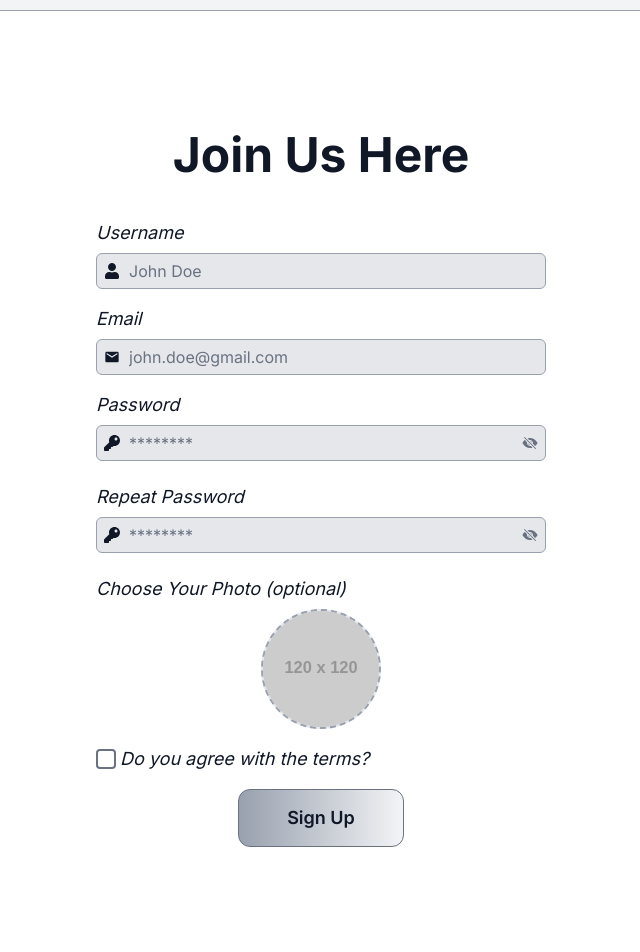
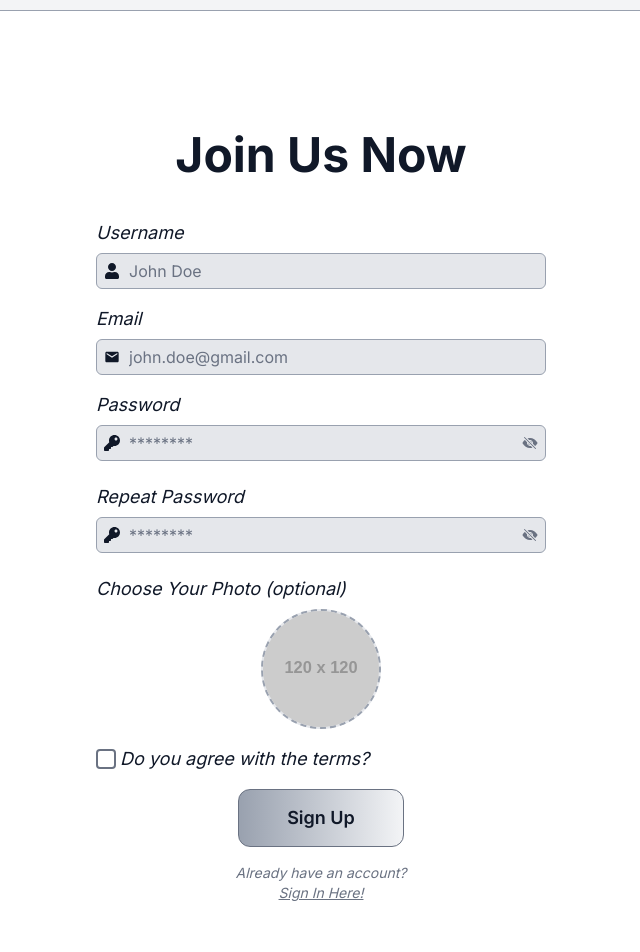
Before and after one commit to PavAndrei/solo-write-2.0, a React (Vite) app in the folder client/: page /signup in a window 1280 px wide. Shown: the part 80-1032 px from the top of the page, without its empty margins (319-959 px from the left). Built offline with nearby package versions, Linux system fonts and the light colour scheme; no server answers.

Commit message:
fix: delete excess checking if user is authorized at the main page

```diff
--- a/client/src/App.tsx
+++ b/client/src/App.tsx
@@ -7,19 +7,10 @@ import { Auth } from './pages/Auth';
 import { Footer } from './components/Footer';
 import { Main } from './components/Main';
 import { Layout } from './components/Layout';
-import { useAppDispatch } from './redux/store';
-import { checkUserSession } from './redux/auth/slice';
-import { useEffect } from 'react';
 import { Profile } from './pages/Profile';
 import { ProtectedRoute } from './components/ProtectedRoute';
 
 function App() {
-  const dispatch = useAppDispatch();
-
-  useEffect(() => {
-    dispatch(checkUserSession());
-  }, [dispatch]);
-
   return (
     <ThemeProvider>
       <Layout>
--- a/client/src/pages/Auth.tsx
+++ b/client/src/pages/Auth.tsx
@@ -6,7 +6,7 @@ import { TextField } from '../components/TextField';
 import { CustomCheckbox } from '../components/CustomCheckbox';
 import { Button } from '../components/Button';
 import { FileUploadInput } from '../components/FileUploadInput';
-import { useNavigate } from 'react-router-dom';
+import { Link, useNavigate } from 'react-router-dom';
 import { zodResolver } from '@hookform/resolvers/zod';
 import { SignInSchema, SignUpSchema } from '../utils/authSchemas';
 import type { FormData, SignInData, SignUpData } from '../utils/authSchemas';
@@ -20,7 +20,7 @@ interface AuthProps {
 export const Auth: FC<AuthProps> = ({ type }) => {
   const dispatch = useAppDispatch();
 
-  const title = type === 'sign-up' ? 'Join Us Here' : 'Welcome Back';
+  const title = type === 'sign-up' ? 'Join Us Now' : 'Welcome Back';
   const navigate = useNavigate();
 
   const {
@@ -161,6 +161,22 @@ export const Auth: FC<AuthProps> = ({ type }) => {
                 <Button type="submit" center size="lg" className="capitalize">
                   {type.replace('-', ' ')}
                 </Button>
+
+                {type === 'sign-up' ? (
+                  <div className="text-center text-sm italic text-gray-500">
+                    <p>Already have an account?</p>
+                    <Link className="underline" to="/signin">
+                      Sign In Here!
+                    </Link>
+                  </div>
+                ) : (
+                  <div className="text-center text-sm italic text-gray-500">
+                    <p>Do not have an account?</p>
+                    <Link className="underline" to="/signup">
+                      Sign Up Here!
+                    </Link>
+                  </div>
+                )}
               </div>
             </form>
           </div>
```
